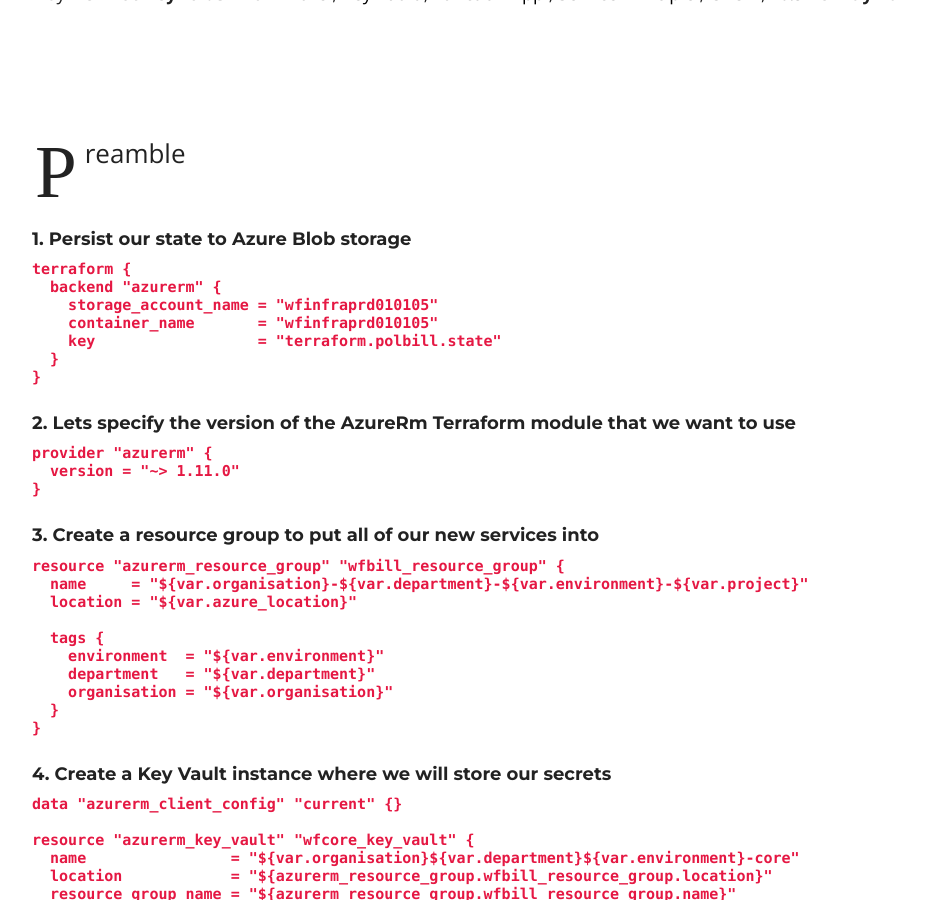
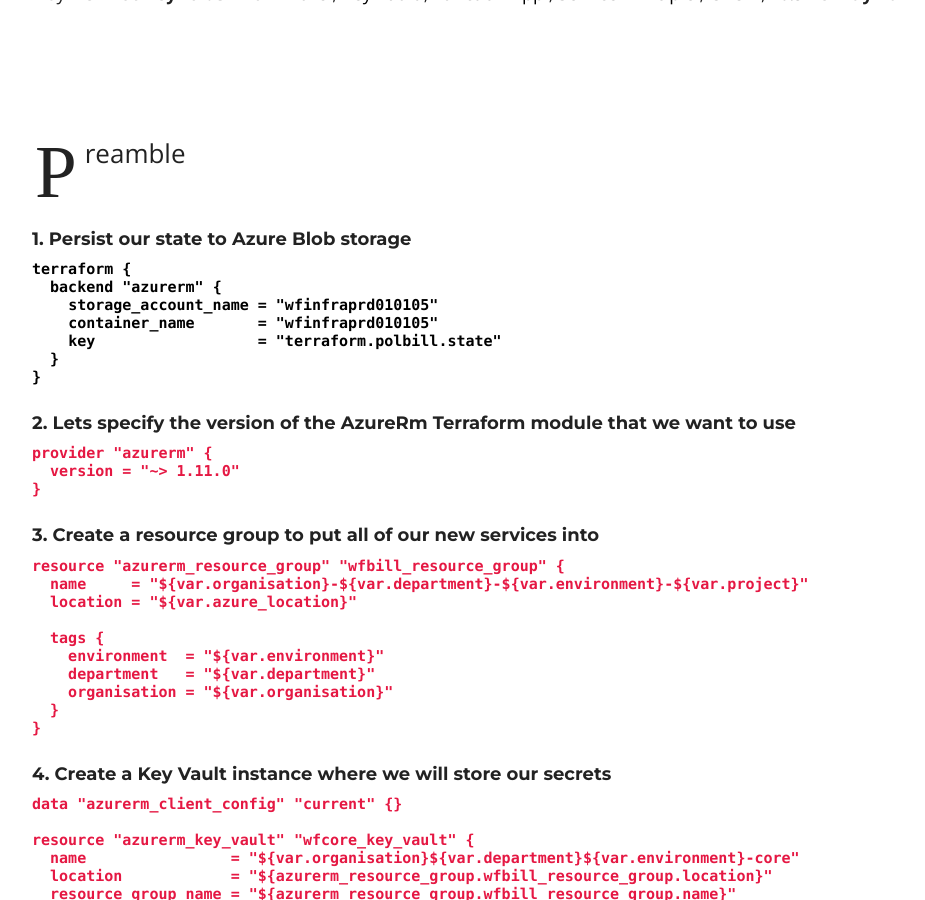
Before and after one commit to dermotreynolds/old.dermotreynolds.github.io, a Jekyll site: the page built from _posts/inprogress/2017-05-12-16-function-infrastructure-deployment.md, in a window 1280 px wide and 900 px high, scrolled down 325 px. Shown: the whole window, without its empty margins (158-1083 px from the left). Built offline with Jekyll 4.4.1, drawn with Linux system fonts in a browser that asks for light colours; nearby versions of some CDN libraries.

Commit message:
Full End To End

````diff
--- a/_posts/inprogress/2017-05-12-16-function-infrastructure-deployment.md
+++ b/_posts/inprogress/2017-05-12-16-function-infrastructure-deployment.md
@@ -10,7 +10,7 @@
 
 ##### 1. Persist our state to Azure Blob storage
 
-~~~~~~
+``` json
 terraform {
   backend "azurerm" {
     storage_account_name = "wfinfraprd010105"
@@ -18,7 +18,7 @@
     key                  = "terraform.polbill.state"
   }
 }
-~~~~~~
+```
 
 ##### 2. Lets specify the version of the AzureRm Terraform module that we want to use
 
````
